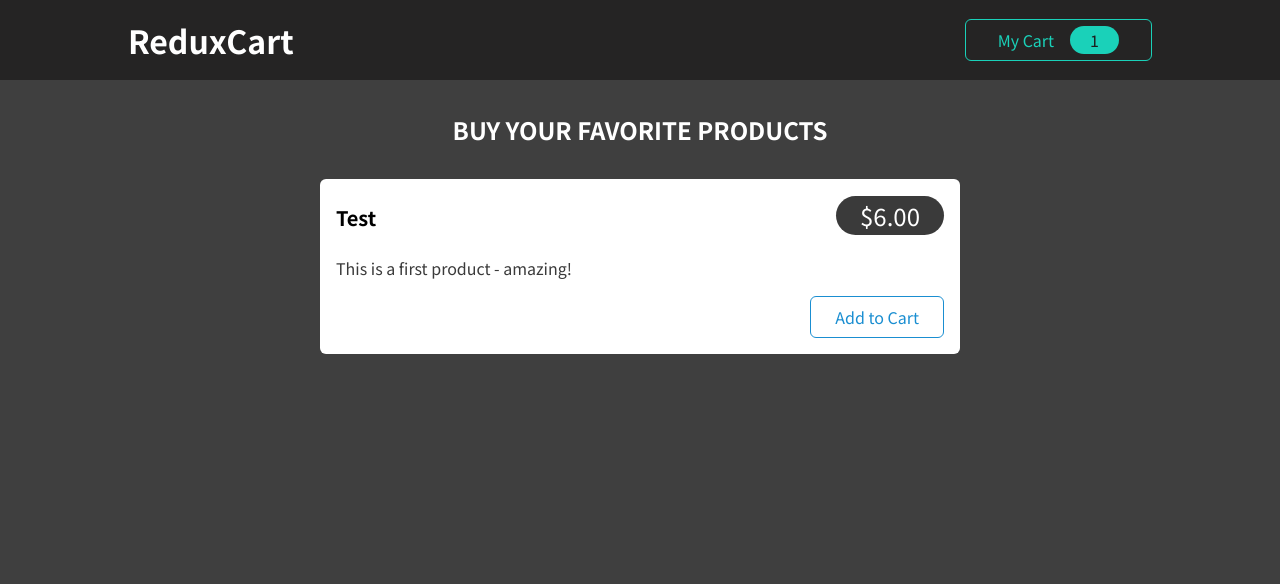
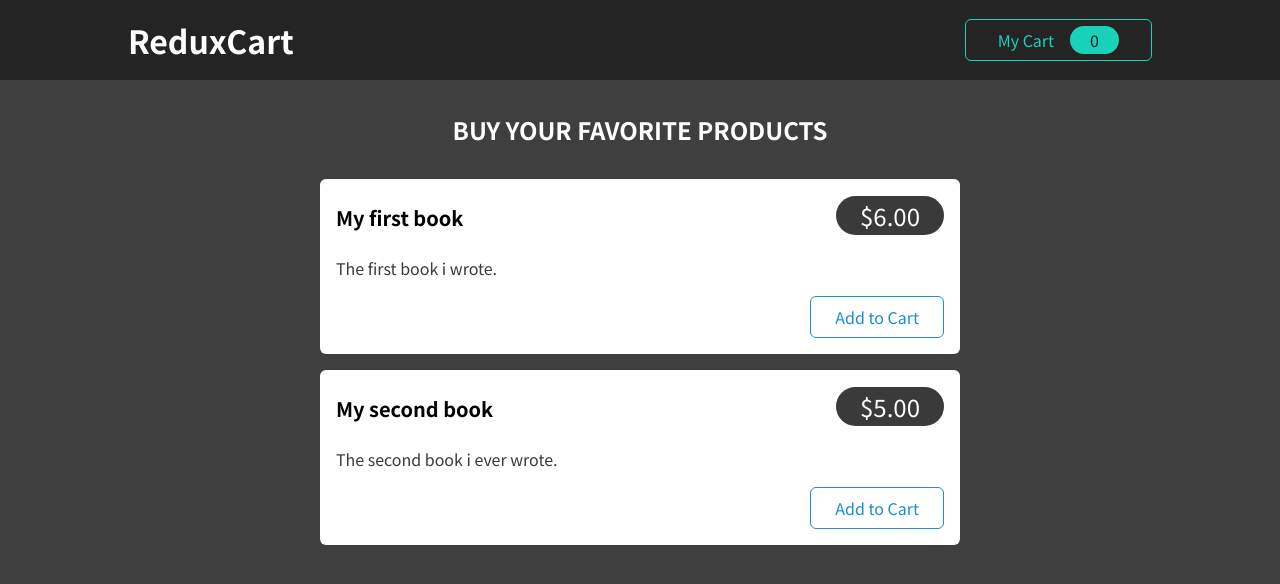
Before and after one commit to Mubarek-Hassen/advanced-redux, a React (Create React App) app: page / in a window 1280 px wide. Shown: the top 584 px of the page. Built offline with nearby package versions, Linux system fonts and the light colour scheme; the HTML template or start-up script is replaced by a standard one.

Commit message:
Attaching reducer to cart buttons

```diff
--- a/src/components/Cart/CartButton.js
+++ b/src/components/Cart/CartButton.js
@@ -1,15 +1,16 @@
 import classes from './CartButton.module.css';
-import {useDispatch} from 'react-redux'
+import {useDispatch, useSelector} from 'react-redux'
 import { uiActions } from '../../store/ui-slice.js';
 const CartButton = (props) => {
   const dispatch = useDispatch()
+  const totalQuantity = useSelector(state=>state.cart.totalQuantity)
   const toggleCart =()=>{
     dispatch(uiActions.toggle())
   }
   return (
     <button className={classes.button} onClick={toggleCart} >
       <span>My Cart</span>
-      <span className={classes.badge}>1</span>
+      <span className={classes.badge}>{totalQuantity}</span>
     </button>
   );
 };
--- a/src/components/Shop/ProductItem.js
+++ b/src/components/Shop/ProductItem.js
@@ -1,8 +1,17 @@
 import Card from '../UI/Card';
 import classes from './ProductItem.module.css';
-
+import { useDispatch } from 'react-redux';
+import { cartActions } from '../../store/cart-slice'
 const ProductItem = (props) => {
-  const { title, price, description } = props;
+  const { title, price, description, id } = props;
+  const dispatch = useDispatch()
+  const addToCartHandler =()=>{
+    dispatch(cartActions.addItemToCart({
+      id,
+      title,
+      price,
+    }))
+  }
 
   return (
     <li className={classes.item}>
@@ -13,7 +22,7 @@
         </header>
         <p>{description}</p>
         <div className={classes.actions}>
-          <button>Add to Cart</button>
+          <button onClick={addToCartHandler} >Add to Cart</button>
         </div>
       </Card>
     </li>
--- a/src/components/Shop/Products.js
+++ b/src/components/Shop/Products.js
@@ -1,16 +1,32 @@
 import ProductItem from './ProductItem';
 import classes from './Products.module.css';
+
+const DUMMY_PRODUCT = [{
+  id: 'p1',
+  price: 6,
+  title: 'My first book',
+  description: 'The first book i wrote.'
+},
+{
+  id: 'p2',
+  price: 5,
+  title: 'My second book',
+  description: 'The second book i ever wrote.'
+},];
 
 const Products = (props) => {
   return (
     <section className={classes.products}>
       <h2>Buy your favorite products</h2>
       <ul>
-        <ProductItem
-          title='Test'
-          price={6}
-          description='This is a first product - amazing!'
-        />
+        {DUMMY_PRODUCT.map(product =><ProductItem
+          id= {product.id}
+          title={product.title}
+          price={product.price}
+          description={product.description}
+          key= {product.id}
+        /> )}
+
       </ul>
     </section>
   );
--- a/src/store/cart-slice.js
+++ b/src/store/cart-slice.js
@@ -1,6 +1,6 @@
 import { createSlice } from '@reduxjs/toolkit'
 
-createSlice({
+const cartSlice = createSlice({
   name: 'cart',
   initialState: {
     items: [],
@@ -11,6 +11,7 @@
     addItemToCart(state,action){
       const newItem = action.payload;
       const existingItem = state.items.find(item => item.id === newItem.id)
+      state.totalQuantity++
       if(!existingItem){
         state.items.push({
           itemId: newItem.id,
@@ -27,11 +28,15 @@
     removeItemFromCart(state, action){
       const id = action.payload;
       const existingItem = state.items.find(item=> item.id === id)
+      state.totalQuantity--;
       if (existingItem.quantity === 1){
         state.items = state.items.filter(item => item.id !== id)
       } else {
         existingItem.quantity--
+        existingItem.totalPrice = existingItem.totalPrice - existingItem.price
       }
     }
   }
 })
+export const cartActions = cartSlice.actions
+export default cartSlice
--- a/src/store/index.js
+++ b/src/store/index.js
@@ -1,9 +1,10 @@
 import { configureStore } from '@reduxjs/toolkit'
 import uiSlice from './ui-slice'
+import cartSlice from './cart-slice';
 
 
 const store = configureStore({
-  reducer: { ui: uiSlice.reducer, }
+  reducer: { ui: uiSlice.reducer, cart: cartSlice.reducer }
 })
 
 export default store;
```
